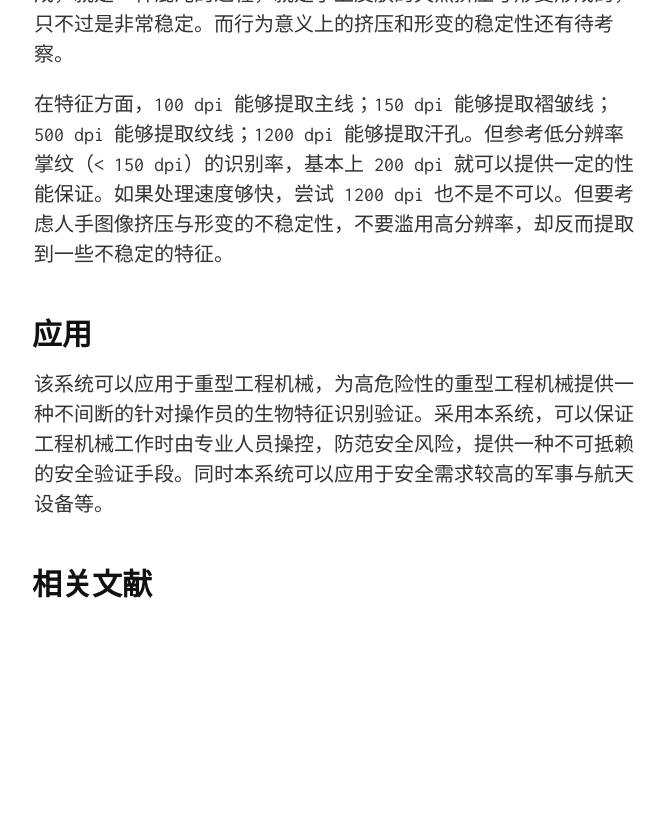
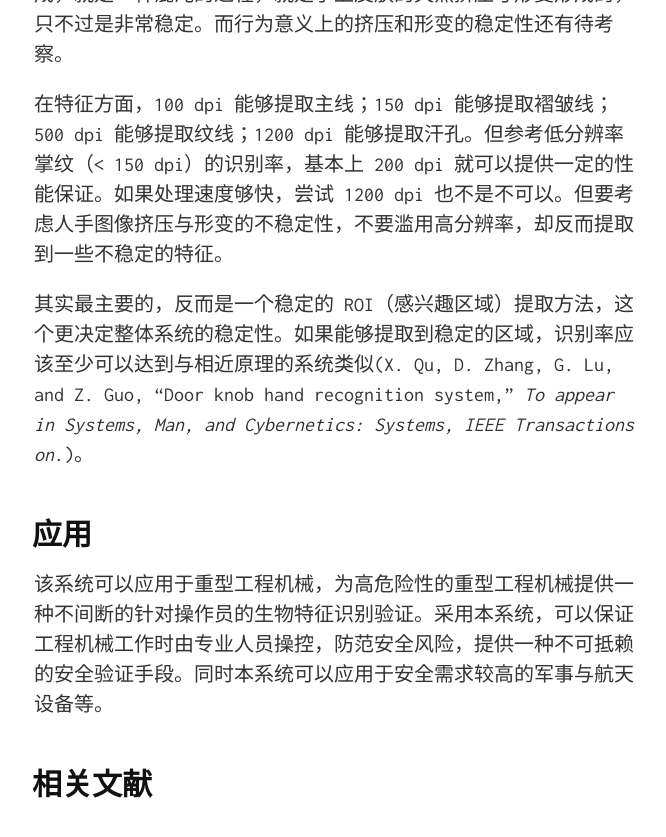
Before and after one commit to quxiaofeng/doorhandle, a Jekyll site: the page built from cn.html, in a window 1280 px wide and 900 px high, scrolled down 2692 px. Shown: the top 837 px of the window, without its empty margins (306-972 px from the left). Built offline with Jekyll 4.4.1, drawn with Linux system fonts in a browser that asks for light colours; Markdown is read by kramdown in place of the engine named in the settings; before the commit the page ends 3392 px from its top, so only the background shows below that.

Commit message:
Update the content
Signed-off-by: Xiaofeng QU <xiaofeng.qu.hk@ieee.org>

```diff
--- a/_includes/cn.md
+++ b/_includes/cn.md
@@ -40,6 +40,8 @@
 
 在特征方面，100 dpi 能够提取主线；150 dpi 能够提取褶皱线；500 dpi 能够提取纹线；1200 dpi 能够提取汗孔。但参考低分辨率掌纹（< 150 dpi）的识别率，基本上 200 dpi 就可以提供一定的性能保证。如果处理速度够快，尝试 1200 dpi 也不是不可以。但要考虑人手图像挤压与形变的不稳定性，不要滥用高分辨率，却反而提取到一些不稳定的特征。
 
+其实最主要的，反而是一个稳定的 ROI（感兴趣区域）提取方法，这个更决定整体系统的稳定性。如果能够提取到稳定的区域，识别率应该至少可以达到与相近原理的系统类似(X. Qu, D. Zhang, G. Lu, and Z. Guo, “Door knob hand recognition system,” *To appear in Systems, Man, and Cybernetics: Systems, IEEE Transactions on*.)。
+
 应用
 -------------
 
```
